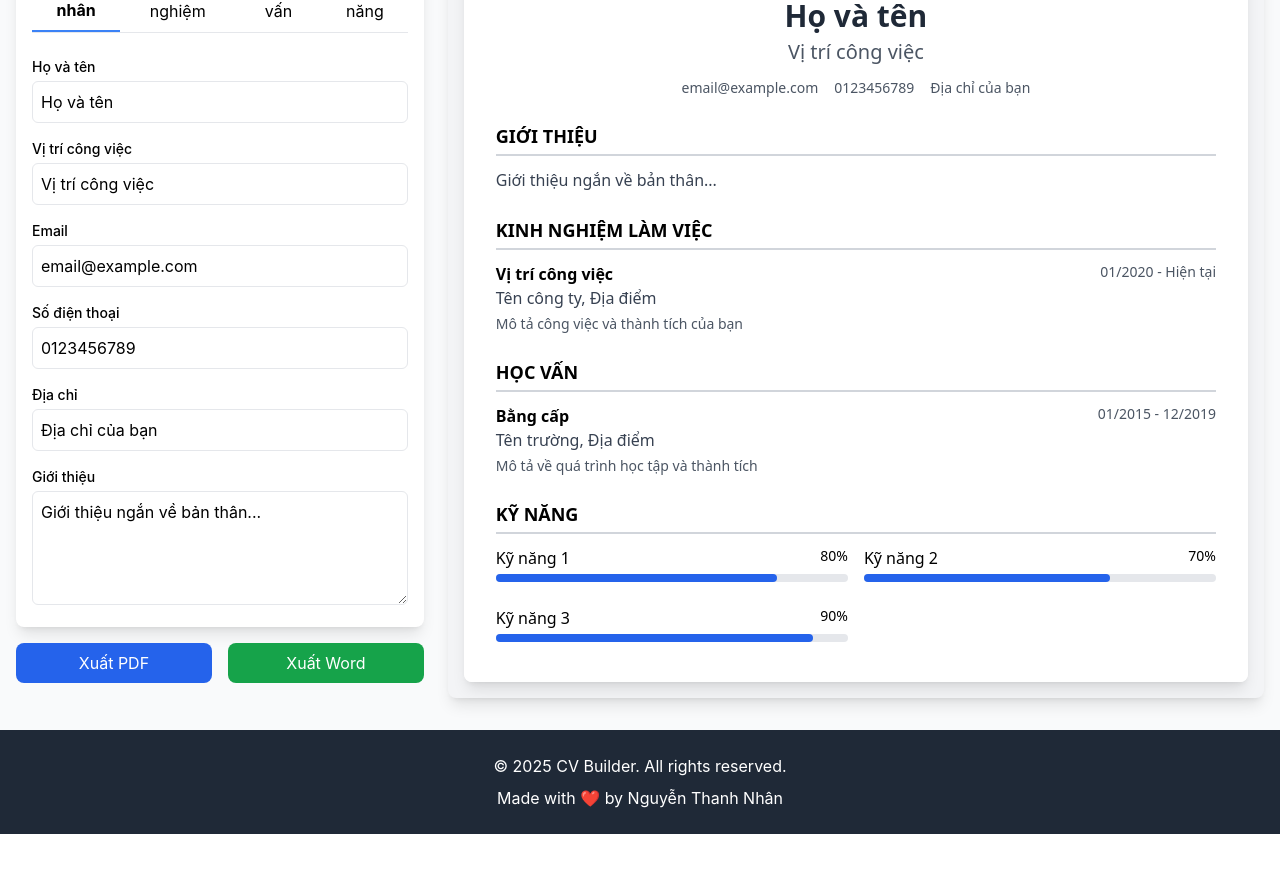
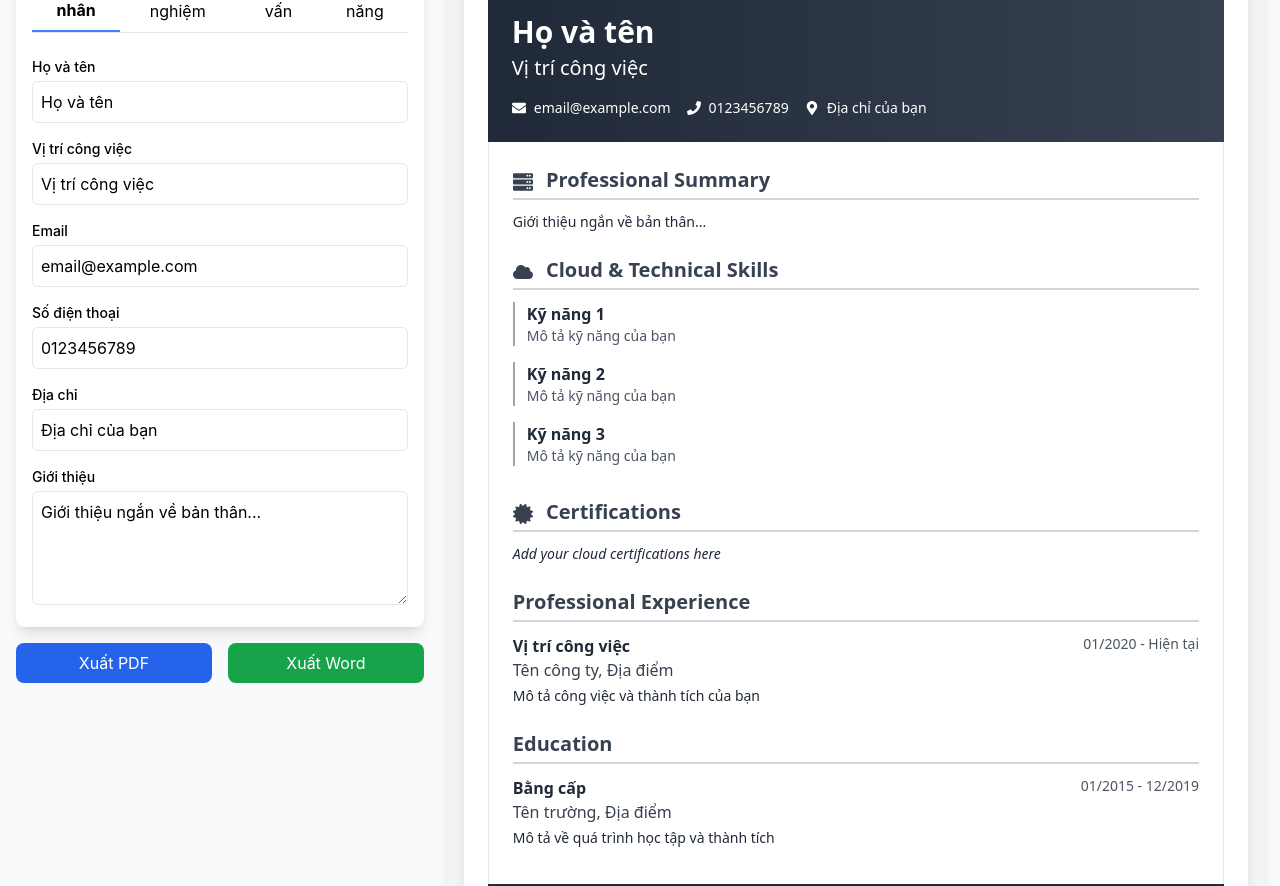
Before and after one commit to uit-ntn/CV-Builder, a Next.js app: page /editor/cloud in a window 1280 px wide. Shown: the part 194-1080 px from the top of the page. Before the commit the page ends 1028 px from the top, so only its background shows below. Built offline with nearby package versions, Linux system fonts and the light colour scheme.

Commit message:
add cloud & web template

```diff
--- a/src/components/CVPreview.js
+++ b/src/components/CVPreview.js
@@ -1,6 +1,8 @@
 import SimpleTemplate from './templates/SimpleTemplate'
 import ProfessionalTemplate from './templates/ProfessionalTemplate'
 import ModernTemplate from './templates/ModernTemplate'
+import WebDevTemplate from './templates/WebDevTemplate'
+import CloudTemplate from './templates/CloudTemplate'
 
 export default function CVPreview({ template, data }) {
   // Choose template component based on selected template
@@ -9,6 +11,10 @@ export default function CVPreview({ template, data }) {
       return <ProfessionalTemplate data={data} />
     case 'modern':
       return <ModernTemplate data={data} />
+    case 'webdev':
+      return <WebDevTemplate data={data} />
+    case 'cloud':
+      return <CloudTemplate data={data} />
     case 'simple':
     default:
       return <SimpleTemplate data={data} />
--- /dev/null
+++ b/src/components/templates/CloudTemplate.js
@@ -0,0 +1,118 @@
+import { FaEnvelope, FaPhone, FaMapMarkerAlt, FaCloud, FaServer, FaCertificate } from 'react-icons/fa'
+
+export default function CloudTemplate({ data }) {
+  return (
+    <div id="cv-preview" className="w-full h-full bg-white text-gray-800 font-sans p-6">
+      {/* Header with cloud theme */}
+      <header className="bg-gradient-to-r from-gray-800 to-gray-700 text-white p-6 rounded-t-lg">
+        <h1 className="text-3xl font-bold">{data.personal.name}</h1>
+        <p className="text-xl mt-1">{data.personal.title}</p>
+
+        {/* Contact info with cloud-related icons */}
+        <div className="flex flex-wrap gap-4 mt-4 text-sm">
+          <div className="flex items-center">
+            <FaEnvelope className="mr-2" />
+            <span>{data.personal.email}</span>
+          </div>
+          <div className="flex items-center">
+            <FaPhone className="mr-2" />
+            <span>{data.personal.phone}</span>
+          </div>
+          <div className="flex items-center">
+            <FaMapMarkerAlt className="mr-2" />
+            <span>{data.personal.address}</span>
+          </div>
+          {data.personal.linkedin && (
+            <div className="flex items-center">
+              <FaCloud className="mr-2" />
+              <span>{data.personal.linkedin}</span>
+            </div>
+          )}
+        </div>
+      </header>
+
+      <div className="p-6 border-l border-r border-gray-200">
+        {/* About Me */}
+        <section className="mb-6">
+          <h2 className="text-xl font-bold text-gray-700 border-b-2 border-gray-300 pb-1 mb-3">
+            <FaServer className="inline-block mr-2" /> Professional Summary
+          </h2>
+          <p className="text-sm">{data.personal.about}</p>
+        </section>
+
+        {/* Technical Skills - Cloud Focused */}
+        <section className="mb-6">
+          <h2 className="text-xl font-bold text-gray-700 border-b-2 border-gray-300 pb-1 mb-3">
+            <FaCloud className="inline-block mr-2" /> Cloud & Technical Skills
+          </h2>
+          <div className="grid grid-cols-1 gap-2">
+            {data.skills.map((skill) => (
+              <div key={skill.id} className="border-l-2 border-gray-400 pl-3 mb-2">
+                <h3 className="font-semibold">{skill.name}</h3>
+                <p className="text-sm text-gray-600">{skill.description}</p>
+              </div>
+            ))}
+          </div>
+        </section>
+
+        {/* Certifications Section (special for cloud engineers) */}
+        <section className="mb-6">
+          <h2 className="text-xl font-bold text-gray-700 border-b-2 border-gray-300 pb-1 mb-3">
+            <FaCertificate className="inline-block mr-2" /> Certifications
+          </h2>
+          <div className="grid grid-cols-1 md:grid-cols-2 gap-3">
+            {data.certifications ? (
+              data.certifications.map((cert, index) => (
+                <div key={index} className="border-l-2 border-gray-400 pl-3">
+                  <h3 className="font-semibold">{cert.name}</h3>
+                  <p className="text-sm text-gray-600">Issued by: {cert.issuer}</p>
+                  <p className="text-sm text-gray-600">Date: {cert.date}</p>
+                </div>
+              ))
+            ) : (
+              <p className="text-sm italic">Add your cloud certifications here</p>
+            )}
+          </div>
+        </section>
+
+        {/* Professional Experience */}
+        <section className="mb-6">
+          <h2 className="text-xl font-bold text-gray-700 border-b-2 border-gray-300 pb-1 mb-3">
+            Professional Experience
+          </h2>
+          {data.experience.map((exp) => (
+            <div key={exp.id} className="mb-4">
+              <div className="flex justify-between items-start">
+                <h3 className="font-bold">{exp.title}</h3>
+                <span className="text-sm text-gray-600">{exp.from} - {exp.to}</span>
+              </div>
+              <div className="text-gray-700 font-medium">{exp.company}, {exp.location}</div>
+              <p className="text-sm mt-1">{exp.description}</p>
+            </div>
+          ))}
+        </section>
+
+        {/* Education */}
+        <section>
+          <h2 className="text-xl font-bold text-gray-700 border-b-2 border-gray-300 pb-1 mb-3">
+            Education
+          </h2>
+          {data.education.map((edu) => (
+            <div key={edu.id} className="mb-3">
+              <div className="flex justify-between">
+                <h3 className="font-bold">{edu.degree}</h3>
+                <span className="text-sm text-gray-600">{edu.from} - {edu.to}</span>
+              </div>
+              <div className="text-gray-700 font-medium">{edu.school}, {edu.location}</div>
+              <p className="text-sm mt-1">{edu.description}</p>
+            </div>
+          ))}
+        </section>
+      </div>
+
+      <footer className="bg-gray-800 text-white p-3 text-center text-sm rounded-b-lg">
+        Cloud Engineer with experience in scalable infrastructure and DevOps practices
+      </footer>
+    </div>
+  )
+}
--- /dev/null
+++ b/src/components/templates/WebDevTemplate.js
@@ -0,0 +1,90 @@
+import { FaEnvelope, FaPhone, FaMapMarkerAlt, FaGithub, FaLink } from 'react-icons/fa'
+
+export default function WebDevTemplate({ data }) {
+  return (
+    <div id="cv-preview" className="w-full h-full bg-white text-gray-800 font-sans p-6">
+      {/* Header / Personal Info */}
+      <header className="border-b-4 border-blue-600 pb-4">
+        <h1 className="text-3xl font-bold text-blue-700">{data.personal.name}</h1>
+        <p className="text-xl font-semibold text-blue-600 mt-1">{data.personal.title}</p>
+
+        {/* Contact info with dev icons */}
+        <div className="flex flex-wrap gap-4 mt-3 text-sm">
+          <div className="flex items-center">
+            <FaEnvelope className="mr-2 text-blue-600" />
+            <span>{data.personal.email}</span>
+          </div>
+          <div className="flex items-center">
+            <FaPhone className="mr-2 text-blue-600" />
+            <span>{data.personal.phone}</span>
+          </div>
+          <div className="flex items-center">
+            <FaMapMarkerAlt className="mr-2 text-blue-600" />
+            <span>{data.personal.address}</span>
+          </div>
+          {data.personal.github && (
+            <div className="flex items-center">
+              <FaGithub className="mr-2 text-blue-600" />
+              <span>{data.personal.github}</span>
+            </div>
+          )}
+          {data.personal.portfolio && (
+            <div className="flex items-center">
+              <FaLink className="mr-2 text-blue-600" />
+              <span>{data.personal.portfolio}</span>
+            </div>
+          )}
+        </div>
+      </header>
+
+      {/* About Me */}
+      <section className="py-3">
+        <h2 className="text-xl font-bold border-l-4 border-blue-600 pl-2 mb-2">About Me</h2>
+        <p className="text-sm">{data.personal.about}</p>
+      </section>
+
+      {/* Tech Skills */}
+      <section className="py-3">
+        <h2 className="text-xl font-bold border-l-4 border-blue-600 pl-2 mb-3">Technical Skills</h2>
+        <div className="grid grid-cols-1 md:grid-cols-2 gap-2">
+          {data.skills.map((skill) => (
+            <div key={skill.id} className="mb-2">
+              <h3 className="font-semibold text-blue-700">{skill.name}</h3>
+              <p className="text-sm">{skill.description}</p>
+            </div>
+          ))}
+        </div>
+      </section>
+
+      {/* Professional Experience */}
+      <section className="py-3">
+        <h2 className="text-xl font-bold border-l-4 border-blue-600 pl-2 mb-3">Experience</h2>
+        {data.experience.map((exp) => (
+          <div key={exp.id} className="mb-4">
+            <div className="flex justify-between items-start">
+              <h3 className="font-bold">{exp.title}</h3>
+              <span className="text-sm text-gray-600">{exp.from} - {exp.to}</span>
+            </div>
+            <div className="text-blue-700 font-medium">{exp.company}, {exp.location}</div>
+            <p className="text-sm mt-1">{exp.description}</p>
+          </div>
+        ))}
+      </section>
+
+      {/* Education */}
+      <section className="py-3">
+        <h2 className="text-xl font-bold border-l-4 border-blue-600 pl-2 mb-3">Education</h2>
+        {data.education.map((edu) => (
+          <div key={edu.id} className="mb-3">
+            <div className="flex justify-between">
+              <h3 className="font-bold">{edu.degree}</h3>
+              <span className="text-sm text-gray-600">{edu.from} - {edu.to}</span>
+            </div>
+            <div className="text-blue-700 font-medium">{edu.school}, {edu.location}</div>
+            <p className="text-sm mt-1">{edu.description}</p>
+          </div>
+        ))}
+      </section>
+    </div>
+  )
+}
--- a/src/pages/editor/[id].js
+++ b/src/pages/editor/[id].js
@@ -39,9 +39,9 @@ const defaultCV = {
     }
   ],
   skills: [
-    { id: 'skill1', name: 'Kỹ năng 1', level: 80 },
-    { id: 'skill2', name: 'Kỹ năng 2', level: 70 },
-    { id: 'skill3', name: 'Kỹ năng 3', level: 90 }
+    { id: 'skill1', name: 'Kỹ năng 1', description: 'Mô tả kỹ năng của bạn' },
+    { id: 'skill2', name: 'Kỹ năng 2', description: 'Mô tả kỹ năng của bạn' },
+    { id: 'skill3', name: 'Kỹ năng 3', description: 'Mô tả kỹ năng của bạn' }
   ]
 }
 
--- a/src/pages/index.js
+++ b/src/pages/index.js
@@ -21,6 +21,18 @@ export default function Home() {
       name: 'Modern CV',
       description: 'A creative CV for designers and artists',
       image: '/images/templates/modern.png'
+    },
+    {
+      id: 'webdev',
+      name: 'Web Developer CV',
+      description: 'Optimized template for web developers',
+      image: '/images/templates/webdev.png'
+    },
+    {
+      id: 'cloud',
+      name: 'Cloud Engineer CV',
+      description: 'Tailored for cloud and DevOps professionals',
+      image: '/images/templates/cloud.png'
     }
   ]
 
```
